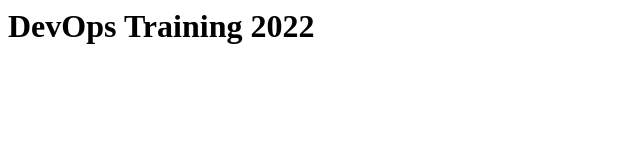
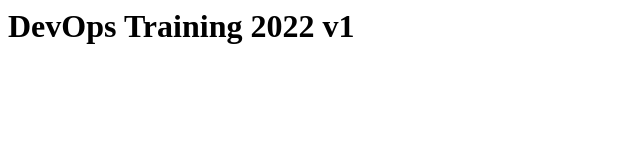
Before and after one commit to letuan0803/jenkinslab, a plain HTML site: page index.html in a window 1280 px wide. Shown: the full height of the page, 0-640 px from the left. Drawn offline with Linux system fonts and the light colour scheme.

Commit message:
sửa code

```diff
--- a/index.html
+++ b/index.html
@@ -3,7 +3,7 @@
         <title>My First Page</title>
     </head>
     <body>
-        <h1>DevOps Training 2022</h1>
+        <h1>DevOps Training 2022 v1</h1>
     </body>
 
 </html>
```
